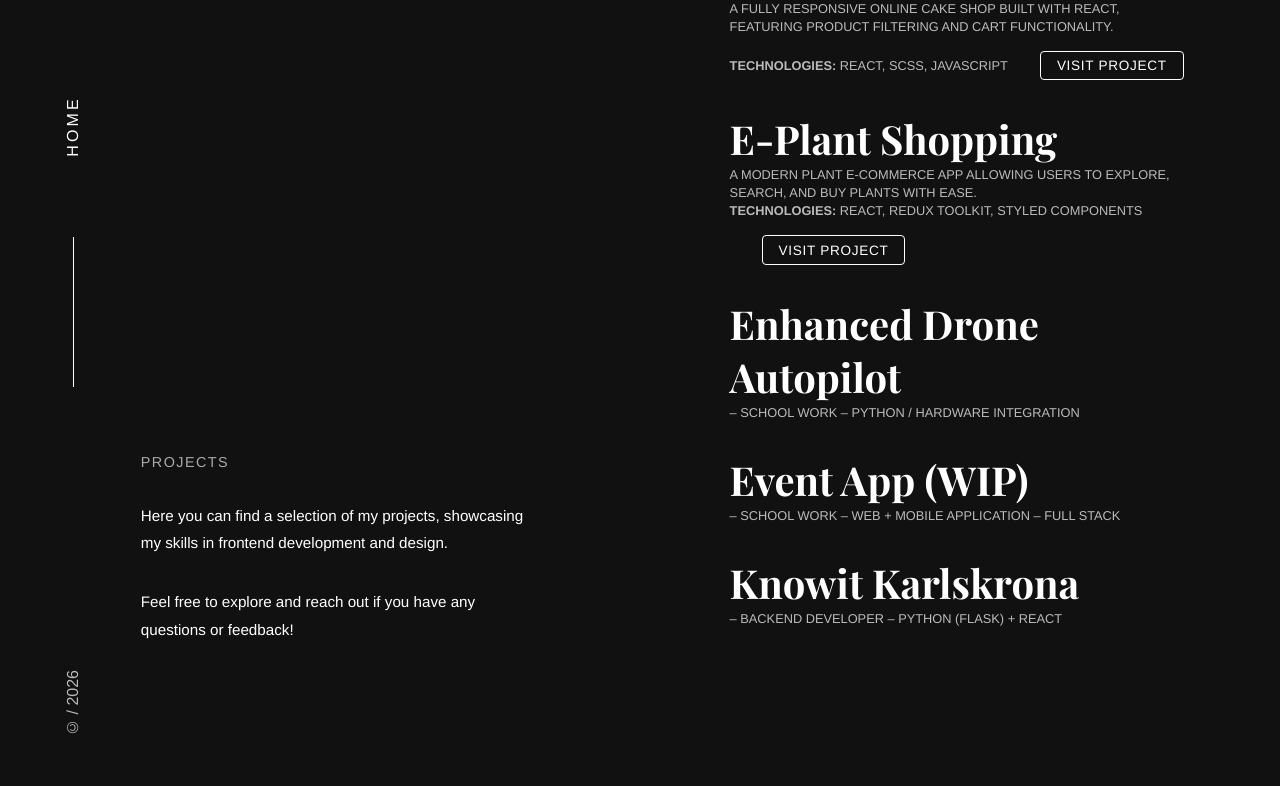
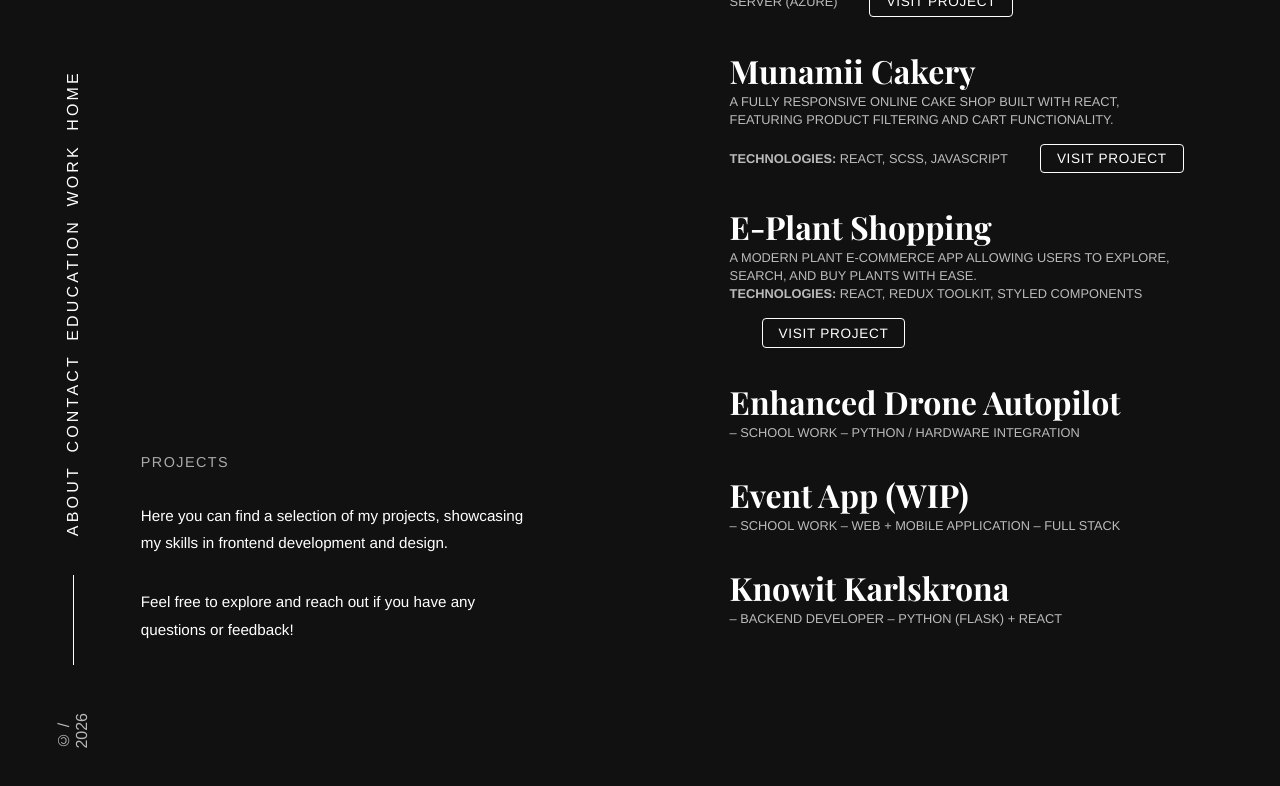
Before and after one commit to AbdoTaleb/portfolio-2025, a React (Vite) app: page /projects in a window 1280 px wide. Shown: the top 786 px of the page. Built offline with nearby package versions, Linux system fonts and the light colour scheme; a web font is replaced by a local one.

Commit message:
fixing work page

```diff
--- a/src/Pages/Projects/Projects.scss
+++ b/src/Pages/Projects/Projects.scss
@@ -1,4 +1,4 @@
-@use '../../styles/variables' as *;
+@use "../../styles/variables" as *;
 .projects-page {
   position: relative;
   display: flex;
@@ -10,7 +10,6 @@
   transition: background-color 0.3s ease;
 }
 
-
 .background-overlay {
   position: absolute;
   bottom: -100%;
@@ -21,7 +20,6 @@
   z-index: 1;
   transition: bottom 1.2s ease-out;
 }
-
 
 .projects-page.animate .background-overlay {
   bottom: 0;
@@ -41,9 +39,10 @@
   z-index: 2;
   opacity: 0;
   transform: translateY(40px);
-  transition: opacity 1s ease 0.8s, transform 1s ease 0.8s;
+  transition:
+    opacity 1s ease 0.8s,
+    transform 1s ease 0.8s;
 }
-
 
 .left-side {
   display: flex;
@@ -71,8 +70,9 @@
 .right-side {
   display: flex;
   flex-direction: column;
-  justify-content: center;
+  justify-content: flex-end;
   margin-right: 16vw;
+  margin-bottom: 6vw;
 
   .project-list {
     list-style: none;
@@ -83,7 +83,7 @@
       margin-bottom: 2rem;
 
       h2 {
-        font-size: 2.5rem;
+        font-size: 2rem;
         margin: 0;
         font-family: $font-main;
       }
@@ -185,7 +185,7 @@
         }
 
         .project-visit-btn {
-          font-size:0.8rem;
+          font-size: 0.8rem;
           display: block;
           margin: 1rem 12rem 0 auto;
           text-align: center;
--- a/src/Pages/Work/Work.scss
+++ b/src/Pages/Work/Work.scss
@@ -1,5 +1,4 @@
-@use '../../styles/variables' as *;
-
+@use "../../styles/variables" as *;
 
 .work-page {
   position: relative;
@@ -12,7 +11,6 @@
   transition: background-color 0.3s ease;
 }
 
-
 .background-overlay {
   position: absolute;
   bottom: -100%;
@@ -24,11 +22,9 @@
   transition: bottom 1.2s ease-out;
 }
 
-
 .work-page.animate .background-overlay {
   bottom: 0;
 }
-
 
 .left-panel,
 .right-panel {
@@ -39,7 +35,9 @@
   z-index: 2;
   opacity: 0;
   transform: translateY(40px);
-  transition: opacity 1s ease 0.8s, transform 1s ease 0.8s;
+  transition:
+    opacity 1s ease 0.8s,
+    transform 1s ease 0.8s;
 }
 
 .work-page.animate .fade-in {
@@ -75,8 +73,9 @@
 .right-panel {
   display: flex;
   flex-direction: column;
-  justify-content: center;
+  justify-content: flex-end;
   margin-right: 16vw;
+  margin-bottom: 6vw;
 
   .work-list {
     list-style: none;
@@ -106,18 +105,14 @@
         margin-left: 0.5rem;
         border-radius: 3px;
       }
-      .wip{
+      .wip {
         font-size: 1.6rem;
         text-transform: uppercase;
         color: #bbb;
-
-  }
+      }
     }
   }
-
-
 }
-
 
 @media (max-width: 768px) {
   .work-page {
@@ -188,9 +183,7 @@
   }
 }
 
-
 @media (max-width: 1024px) {
-
   .work-page {
     padding: 3rem 2rem;
   }
@@ -201,7 +194,6 @@
 
     .desc {
       font-size: 0.9rem;
-
     }
   }
 
@@ -215,7 +207,7 @@
     .work-list .work-item {
       font-size: 1.3rem;
     }
-    .wip{
+    .wip {
       font-size: 1rem;
     }
   }
--- a/src/components/Navigation/Navigation.jsx
+++ b/src/components/Navigation/Navigation.jsx
@@ -4,18 +4,66 @@
 
 const Navigation = () => {
   const { pathname } = useLocation();
+
   const navClass = pathname === "/work" || pathname === "/projects" || pathname === "/education" || pathname === "/contact" ? "white-nav" : "black-nav";
 
   return (
     <nav className={`main-nav ${navClass}`}>
       <div className="nav-wrapper">
         <div className="nav-home">
+          {pathname !== "/" && (
             <Link
               to="/"
               className="vertical-text"
             >
               HOME
             </Link>
+          )}
+
+          {pathname !== "/work" && (
+            <Link
+              to="/work"
+              className="vertical-text"
+            >
+              WORK
+            </Link>
+          )}
+
+          {pathname !== "/projects" && (
+            <Link
+              to="/projects"
+              className="vertical-text"
+            >
+              PROJECTS
+            </Link>
+          )}
+
+          {pathname !== "/education" && (
+            <Link
+              to="/education"
+              className="vertical-text"
+            >
+              EDUCATION
+            </Link>
+          )}
+
+          {pathname !== "/contact" && (
+            <Link
+              to="/contact"
+              className="vertical-text"
+            >
+              CONTACT
+            </Link>
+          )}
+
+          {pathname !== "/about" && (
+            <Link
+              to="/about"
+              className="vertical-text"
+            >
+              ABOUT
+            </Link>
+          )}
 
           <div className="nav-line" />
         </div>
--- a/src/components/Navigation/Navigation.scss
+++ b/src/components/Navigation/Navigation.scss
@@ -1,5 +1,4 @@
 .main-nav {
-
   color: black;
 
   .vertical-text,
@@ -31,21 +30,19 @@
   }
 }
 
-
 .nav-wrapper {
   display: flex;
   flex-direction: column;
   justify-content: space-between;
   align-items: center;
   height: 80vh;
-  margin-top: 6rem;
+  margin-top: 4rem;
   margin-bottom: 5rem;
   position: absolute;
   left: 0;
   top: 0;
   padding-left: 3rem;
   z-index: 1000;
-
 }
 
 .nav-home {
@@ -62,9 +59,10 @@
   letter-spacing: 0.2em;
   color: rgb(2, 2, 2);
   text-decoration: none;
+  margin: 0.5vw;
 
   &::after {
-    content: '';
+    content: "";
     position: absolute;
     top: 0;
     bottom: 0;
@@ -83,10 +81,9 @@
 
 .nav-line {
   width: 1px;
-  height: 150px;
+  height: 90px;
   background-color: rgb(2, 2, 2);
-  margin: 5rem 0;
-  width: 1px;
+  margin: 2rem 0;
 }
 
 .year {
@@ -97,28 +94,22 @@
   opacity: 0.7;
 }
 
-
 @media (max-width: 768px) {
   .main-nav {
     width: 100%;
 
     z-index: 1000;
 
-
     .nav-wrapper {
-
       margin-right: 2rem;
       padding-left: 1rem;
     }
 
     .vertical-text,
     .year {
-
       font-size: 0.85rem;
       opacity: 0.9;
       margin-bottom: 4rem;
     }
-
-
   }
 }
```
Lines whose indentation alone changed are shown as unchanged.
